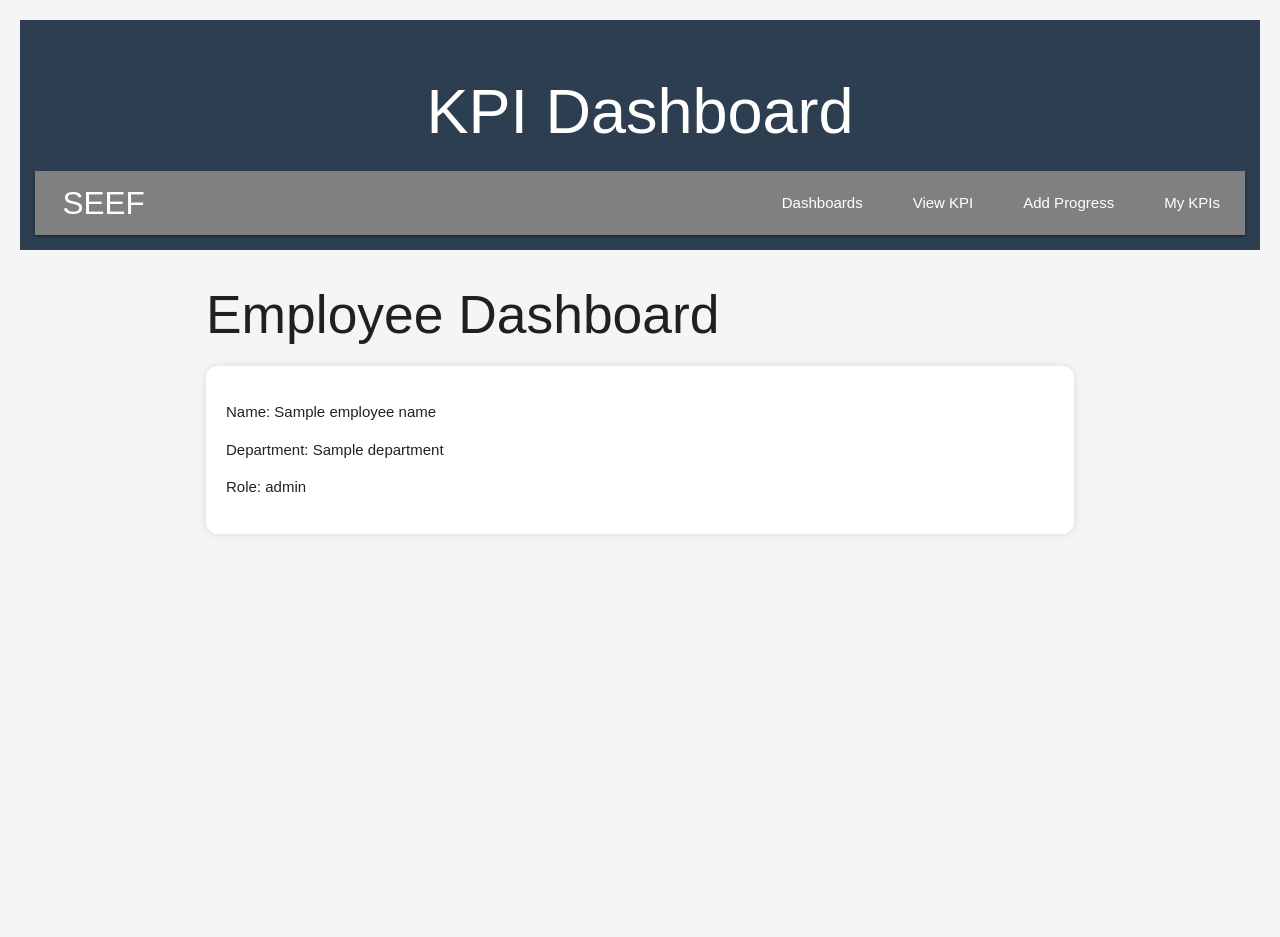
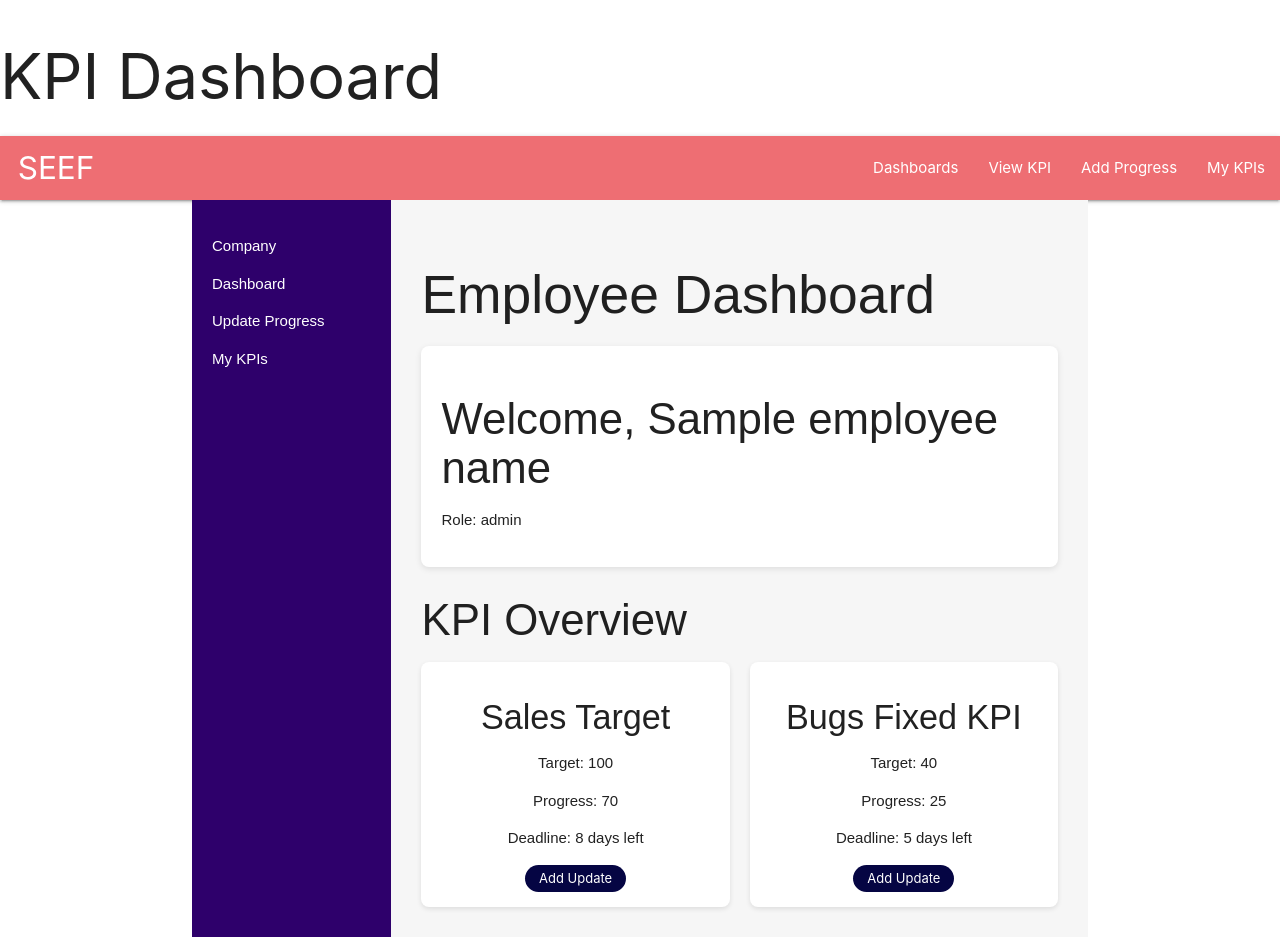
Before and after one commit to emanqarooni/KPI_Task_Management, a Django app: template kpi/main_app/templates/dashboards/employee_dashboard.html in a window 1280 px wide. Before the commit the page ends 492 px from the top, so only its background shows below. Run offline with Django 3.2, Linux system fonts and the light colour scheme; the template is opened without the code that fills it: most values are stand-ins (such as "Sample title", 1, 10 or a date in 2020).

Commit message:
editing the dashboards

```diff
--- a/kpi/main_app/static/css/style.css
+++ b/kpi/main_app/static/css/style.css
@@ -1,4 +1,72 @@
-body {
+.dashboard-container {
+  display: flex;
+  min-height: 80vh;
+  font-family: Arial, sans-serif;
+}
+
+/* Sidebar */
+.sidebar {
+  width: 220px;
+  background-color: #2e006b;
+  color: white;
+  padding: 20px;
+}
+
+.sidebar h3 {
+  font-size: 16px;
+  margin-bottom: 20px;
+}
+
+.sidebar ul {
+  list-style: none;
+  padding: 0;
+}
+
+.sidebar ul li {
+  margin: 15px 0;
+}
+
+.sidebar ul li a {
+  color: white;
+  text-decoration: none;
+  font-size: 15px;
+}
+
+.sidebar ul li a:hover {
+  text-decoration: underline;
+}
+
+/* Main area */
+.dashboard-content {
+  flex-grow: 1;
+  background-color: #f6f6f6;
+  padding: 30px;
+}
+
+.kpi-box {
+  background: white;
+  border-radius: 8px;
+  padding: 20px;
+  box-shadow: 0 2px 6px rgba(0, 0, 0, 0.1);
+  margin-bottom: 20px;
+}
+
+.kpi-grid {
+  display: grid;
+  grid-template-columns: repeat(auto-fit, minmax(250px, 1fr));
+  gap: 20px;
+}
+
+.kpi-item {
+  background-color: white;
+  padding: 15px;
+  border-radius: 8px;
+  text-align: center;
+  box-shadow: 0 2px 5px rgba(0,0,0,0.1);
+}
+
+
+/* body {
   font-family: Arial, sans-serif;
   background: #f5f5f5;
   margin: 0;
@@ -27,7 +95,7 @@
 }
 .navbar-fixed {
   background-color: gray;
-}
+} */
 
 table {
   border-collapse: collapse;
--- a/kpi/main_app/templates/base.html
+++ b/kpi/main_app/templates/base.html
@@ -9,6 +9,7 @@
       href="https://cdnjs.cloudflare.com/ajax/libs/materialize/1.0.0/css/materialize.min.css"
     />
     <link rel="stylesheet" href="{% static 'css/style.css' %}" />
+    <link rel="stylesheet" href="{% static 'css/dashboard.css' %}">
     <script src="https://cdnjs.cloudflare.com/ajax/libs/materialize/1.0.0/js/materialize.min.js"></script>
     <title>KPI</title>
     <!-- <link rel="stylesheet" href="{% static 'css/style.css' %}"> -->
--- a/kpi/main_app/templates/dashboards/employee_dashboard.html
+++ b/kpi/main_app/templates/dashboards/employee_dashboard.html
@@ -1,10 +1,40 @@
 {% extends 'base.html' %}
 {% block content %}
-<h2>Employee Dashboard</h2>
+<div class="dashboard-container">
+  <div class="sidebar">
+    <ul>
+      <li><a href="#">Company</a></li>
+      <li><a href="#">Dashboard</a></li>
+      <li><a href="#">Update Progress</a></li>
+      <li><a href="#">My KPIs</a></li>
+    </ul>
+  </div>
 
-<div class="dashboard-box">
-  <p><strong>Name:</strong> {{ employee_name }}</p>
-  <p><strong>Department:</strong> {{ department }}</p>
-  <p><strong>Role:</strong> {{ role }}</p>
+  <div class="dashboard-content">
+    <h2>Employee Dashboard</h2>
+    <div class="kpi-box">
+      <h3>Welcome, {{ employee_name }}</h3>
+      <p>Role: {{ role }}</p>
+    </div>
+
+    <h3>KPI Overview</h3>
+    <div class="kpi-grid">
+      <div class="kpi-item">
+        <h4>Sales Target</h4>
+        <p>Target: 100</p>
+        <p>Progress: 70</p>
+        <p>Deadline: 8 days left</p>
+        <button>Add Update</button>
+      </div>
+
+      <div class="kpi-item">
+        <h4>Bugs Fixed KPI</h4>
+        <p>Target: 40</p>
+        <p>Progress: 25</p>
+        <p>Deadline: 5 days left</p>
+        <button>Add Update</button>
+      </div>
+    </div>
+  </div>
 </div>
 {% endblock %}
```
Also changed, not shown: kpi/main_app/templates/dashboards/admin_dashboard.html (+33 -4 lines), kpi/main_app/templates/dashboards/manager_dashboard.html (+30 -5 lines).
